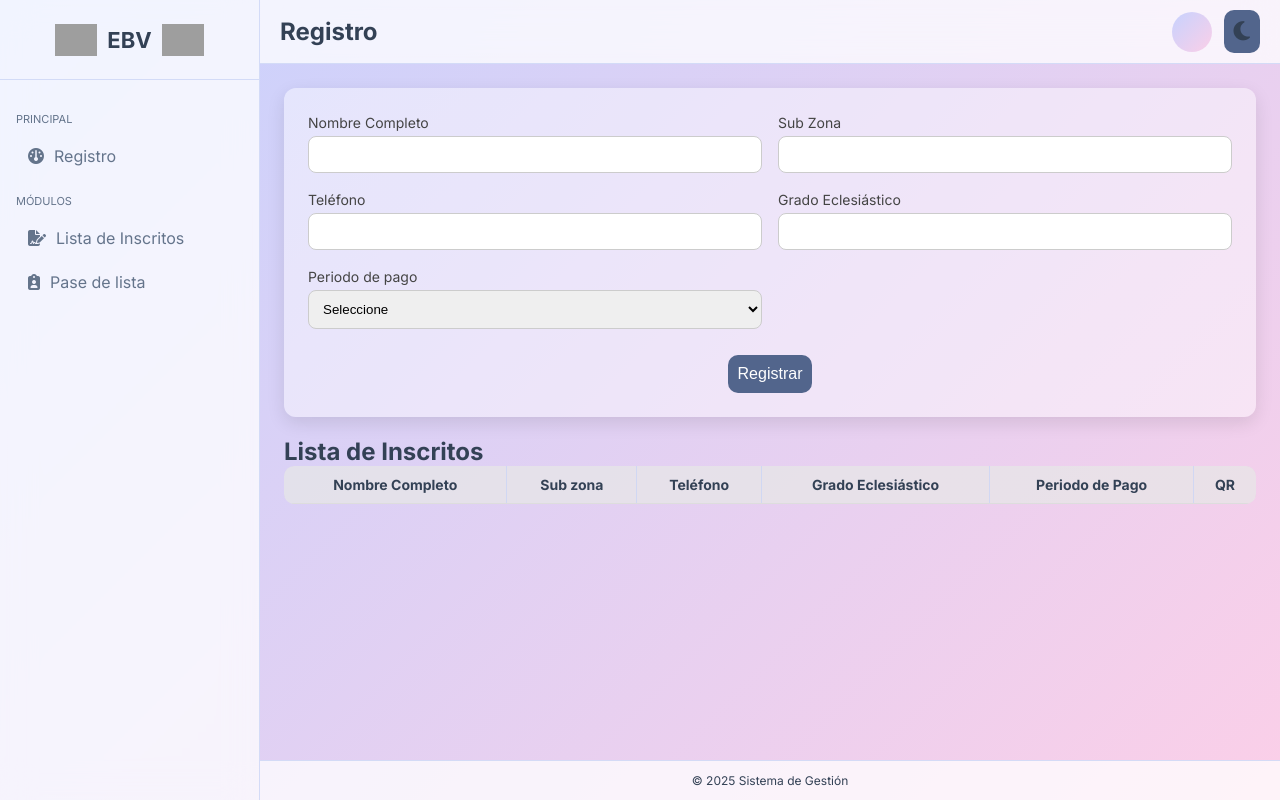
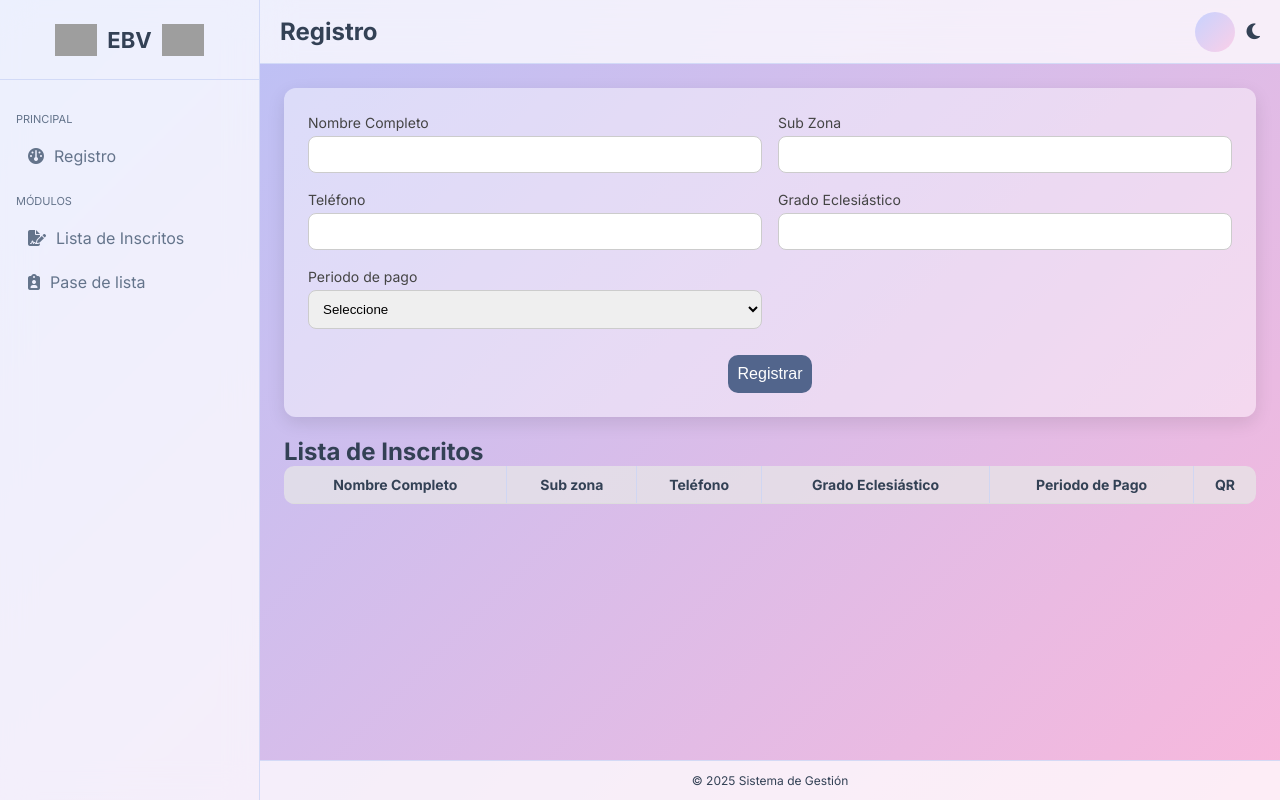
Before and after one commit to AgsRobert08/Project-MIEPI-Version-1, a Django app: page /dashboard/ in a window 1280 px wide. Run offline with Django 5.2, Linux system fonts and the light colour scheme; a user stored in the database is signed in; lists and menus that the app fills with data are empty; grey boxes are pictures that could not be loaded.

Commit message:
correcciones en dash

```diff
--- a/templates/miepi/base.html
+++ b/templates/miepi/base.html
@@ -11,16 +11,16 @@
 
 <style>
 :root{
---bg-main:linear-gradient(135deg,#c7d2fe,#fbcfe8);
+--bg-main:linear-gradient(135deg,#b4c2f9,#f8b8dc);
 --bg-glass:rgba(255,255,255,.75);
---bg-card:rgba(255,255,255,.82);
+--bg-card:rgba(255, 255, 255, 0.467);
 --text-main:#334155;
 --text-muted:#64748b;
 --border-main:rgba(203,213,245,.8);
 --icon-color:#334155;
 }
 .dark{
---bg-main:linear-gradient(135deg,#020617,#1e293b);
+--bg-main:linear-gradient(135deg,#020617,#293549);
 --bg-glass:rgba(2,6,23,.75);
 --bg-card:rgba(2,6,23,.8);
 --text-main:#e5e7eb;
@@ -167,9 +167,9 @@ text-align:center;
 }
 
 button{background:none;border:none;cursor:pointer}
+
 #themeIcon{
-  font-size:22px;   /* cambia este valor */
-}
+  font-size:18px;  }
 
 </style>
 </head>
--- a/templates/miepi/dashboard.html
+++ b/templates/miepi/dashboard.html
@@ -78,7 +78,15 @@ form {
 }
 label { font-size: 14px; color: #444; }
 input, select { width: 100%; padding: 10px; border-radius: 8px; border: 1px solid #ccc; margin-top: 4px; }
-button { padding: 10px; border: none; border-radius: 10px; background: #52658c; color: #fff; font-size: 16px; cursor: pointer; }
+button {
+    padding: 10px;
+    border: none;
+    border-radius: 10px;
+    background: #52658c;
+    color: #fff;
+    font-size: 16px;
+    cursor: pointer;
+}
 button:hover { background: #5b83a5; }
 button:focus { outline: none; }
 .submit-container { grid-column: 1 / -1; text-align: center; margin-top: 10px; }
@@ -126,6 +134,19 @@ th { background: #eaeaeab9; }
 .dark th { background: rgba(255, 255, 255, 0.06); }
 .dark .popup { color: #fff; }
 
+/* === CORRECCIÓN ICONO HEADER (SIN FONDO) === */
+header .profile button{
+    background: none !important;
+    padding: 0 !important;
+    border-radius: 0 !important;
+}
+
+header .profile button i{
+    background: none !important;
+    color: var(--text-main) !important;
+    font-size: 22px;
+}
+
 /* RESPONSIVE */
 @media (max-width: 768px) {
     form { grid-template-columns: 1fr; }
@@ -138,6 +159,7 @@ th { background: #eaeaeab9; }
 </style>
 
 <script src="https://cdn.jsdelivr.net/npm/qrcodejs/qrcode.min.js"></script>
+
 <script>
 const form = document.getElementById('form');
 const tabla = document.getElementById('tabla');
@@ -165,14 +187,12 @@ form.addEventListener('submit', function(e) {
         return;
     }
 
-    // Validación: No permitir mismo nombre
     if(inscritos.some(p => p.nombre.toLowerCase() === nombre.toLowerCase())){
         showPopup("Ya existe un registro con el mismo nombre");
         form.reset();
         return;
     }
 
-    // Validación: No permitir mismo número de teléfono
     if(inscritos.some(p => p.telefono === telefono)){
         showPopup("Ya existe un registro con el mismo número de teléfono");
         form.reset();
@@ -198,17 +218,6 @@ form.addEventListener('submit', function(e) {
             width: 100,
             height: 100
         });
-        setTimeout(() => {
-            const qrImg = qrDiv.querySelector('img');
-            if(qrImg){
-                const link = document.createElement('a');
-                link.href = qrImg.src;
-                link.download = `${nombre}.png`;
-                link.textContent = 'Descargar QR';
-                qrDiv.appendChild(document.createElement('br'));
-                qrDiv.appendChild(link);
-            }
-        }, 100);
     };
 
     qrDiv.appendChild(qrButton);
```
